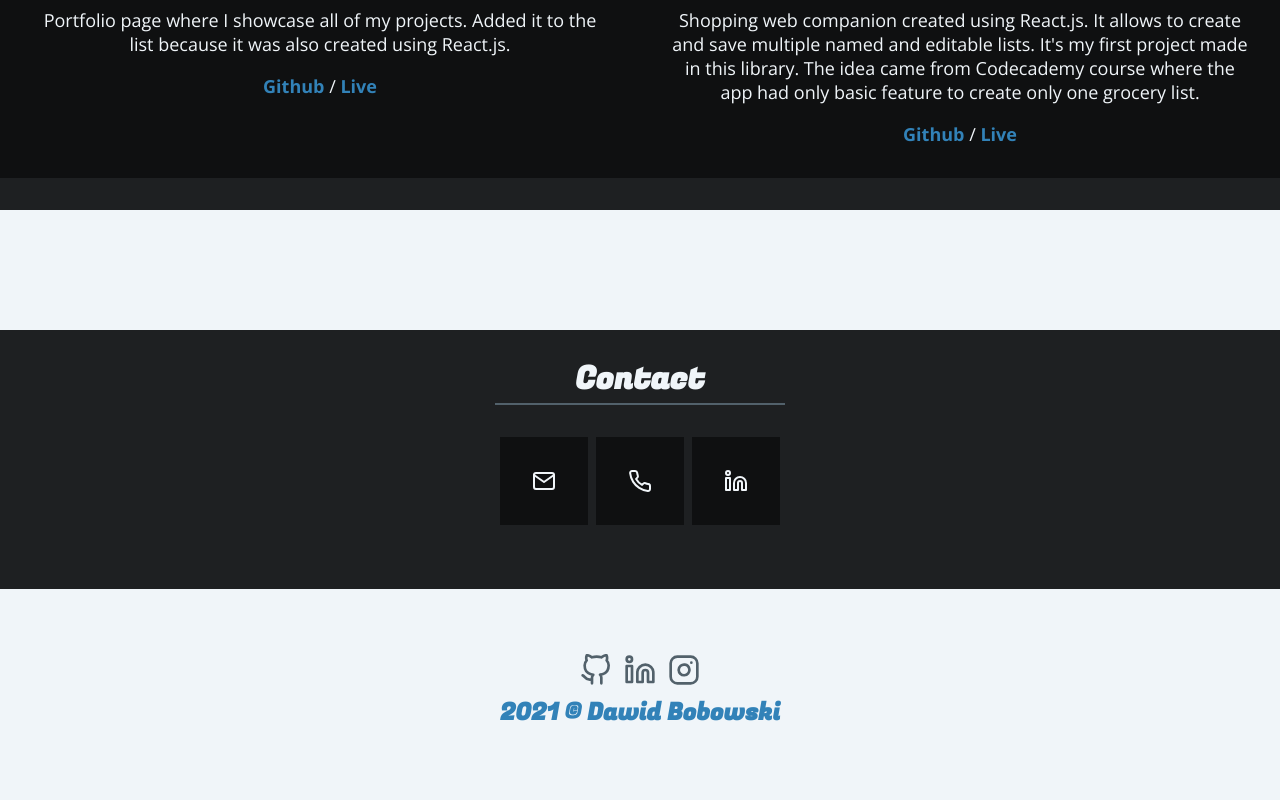
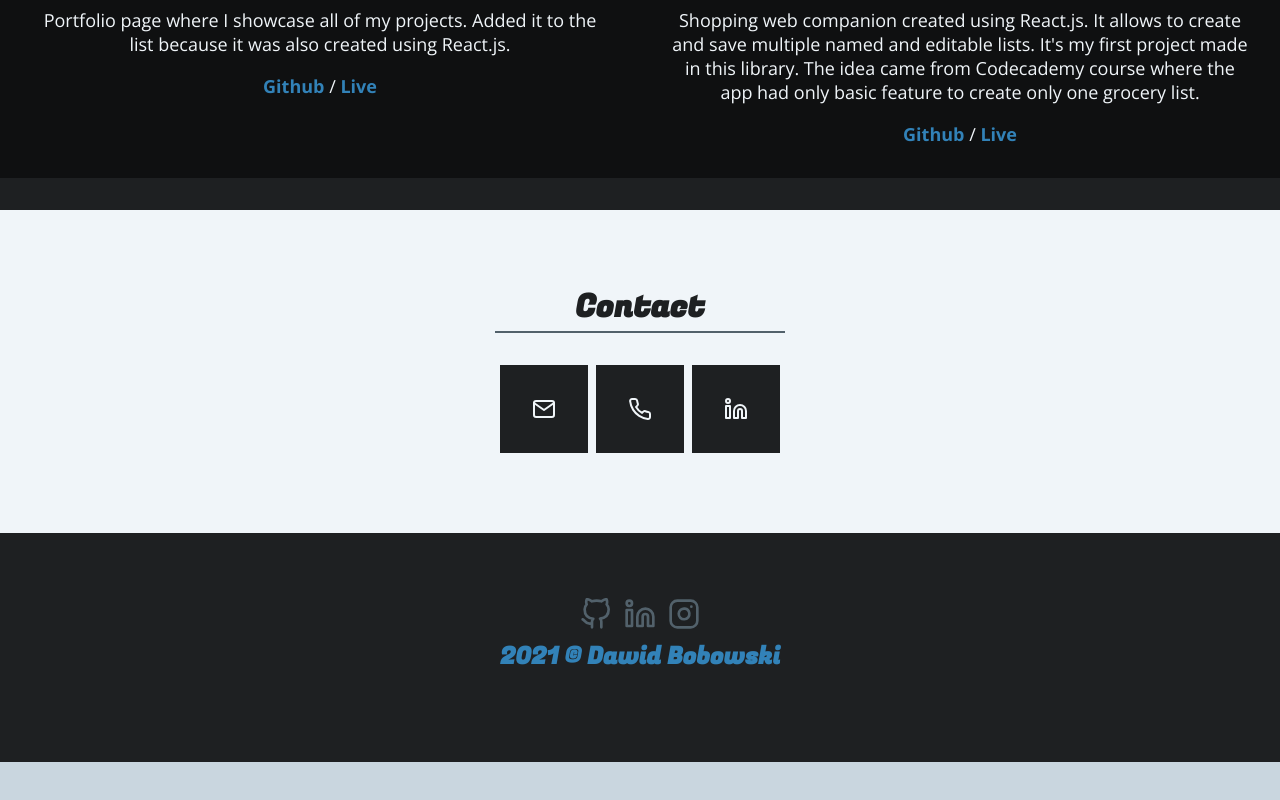
Before and after one commit to sonofhel/portfolio-page, a React (Create React App) app: page / in a window 1280 px wide. Shown: the part 1616-2416 px from the top of the page. After the commit the page ends 2378 px from the top, so only its background shows below. Built offline with nearby package versions, Linux system fonts and the light colour scheme.

Commit message:
Styling contact and footer

```diff
--- a/src/App.css
+++ b/src/App.css
@@ -223,15 +223,21 @@ a, a:link, a:visited, a:hover, a:active {
 .contact {
   display: flex;
   flex-direction: column;
-  padding-bottom: 2rem;
+  padding: 3rem 0;
 }
 
 .contact h2 {
   margin-bottom: 0;
 }
 
+.contact span {
+  font-size: 0.9rem;
+  font-style: italic;
+  color: var(--col-grey-1);
+}
+
 .contact-wrapper {
-  max-width: 30vw;
+  /* max-width: 30vw; */
   margin: 2rem auto;
   display: flex;
   flex-direction: row;
@@ -243,7 +249,7 @@ a, a:link, a:visited, a:hover, a:active {
   flex-direction: row;
   align-items: center;
   text-align: center;
-  background-color: rgba(0, 0, 0, 0.5);
+  background-color: var(--col-dark);
   transition: var(--transition);
 }
 
@@ -351,9 +357,7 @@ footer h3 {
   }
   .about-me-wrapper {
     flex-direction: column;
-  }
-  .about-me-wrapper img {
-    margin: 0 auto;
+    align-items: center;
   }
   .contact-wrapper {
     max-width: 70vw;
--- a/src/App.js
+++ b/src/App.js
@@ -140,24 +140,24 @@ class App extends Component {
             })}
           </div>
         </section>
-        <div className="section-divider light"></div>
-        <section className="contact dark" id="contact">
+        {/* <div className="section-divider light"></div> */}
+        <section className="contact light" id="contact">
           <h2>Contact</h2>
           <div className="underline"></div>
           <div className="contact-wrapper">
             {Contacts.map(contact => {
               return (
-                <div className="contact-item" key={contact.id} onClick={() => this.showContact(contact.id)}>
+                <div className="contact-item dark" key={contact.id} onClick={() => this.showContact(contact.id)}>
                   {contact.icon}
                   {contact.id !== 3 && <p className="contact-p" onClick={() => this.toClipboard(contact.text)} data-tip="Copied to clipboard!">{contact.text}</p>}
                   {contact.id === 3 && <p className="contact-p"><a href={contact.text} target="_blank" rel="noreferrer">profile</a></p>}
-                  <ReactTooltip eventOff="mouseout" delayHide="3000" event="click" />
+                  <ReactTooltip eventOff="mouseout || scroll" delayHide="3000" event="click" />
                 </div>
               )
             })}
           </div>
         </section>
-        <footer className="light">
+        <footer className="dark">
           <div className="social-links">
             {SocialLinks.map(socialLink => {
               return (
```
